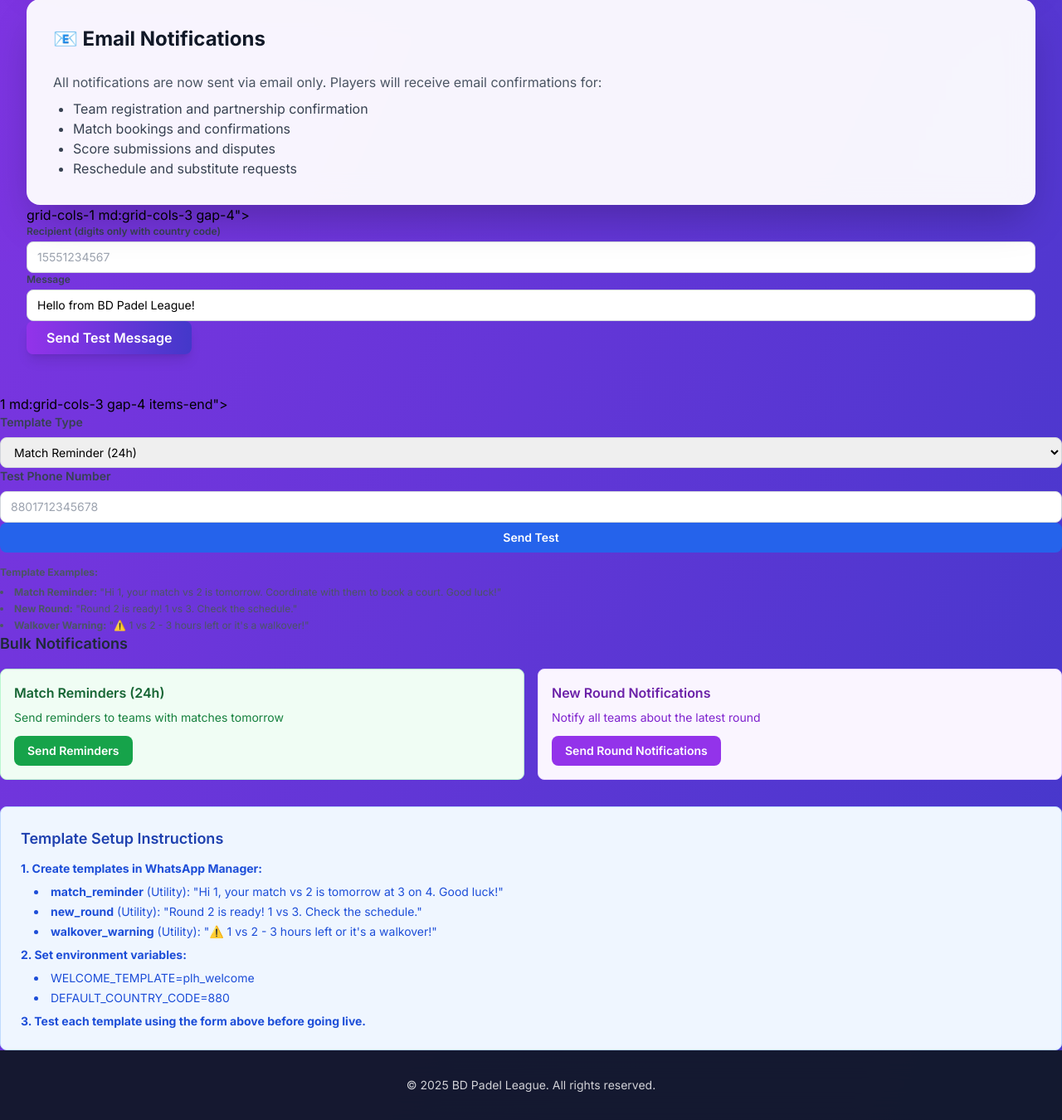
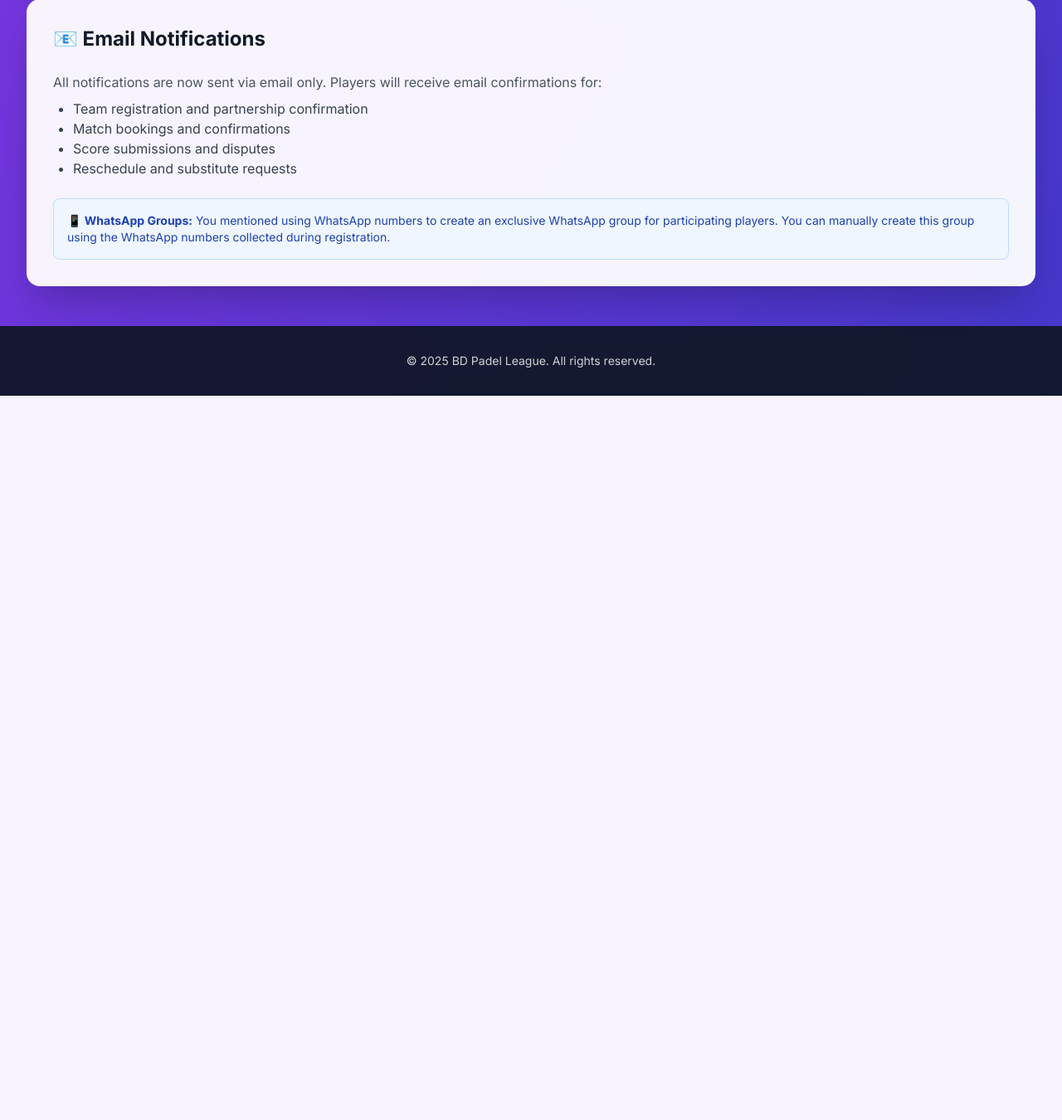
Before and after one commit to saadbd23/padel-league-hub, a Flask app: page /admin in a window 1280 px wide. Shown: the part 1529-2879 px from the top of the page at 83% size. After the commit the page ends 2006 px from the top, so only its background shows below. Run offline with Flask 3, Linux system fonts and the light colour scheme; the visitor is signed in with stand-in values (Sample User, id 1); data that the repository does not hold is empty; some libraries are stand-ins or nearby versions.

Commit message:
Assistant checkpoint: Fix admin page blank error
Assistant generated file changes:
- templates/admin.html: Remove WhatsApp notification sections that reference non-existent routes

---

User prompt:

the admin tab is showing up as blank

Replit-Commit-Author: Assistant
Replit-Commit-Session-Id: 49e602f9-13a2-4ac3-a188-2d20b63a4565

```diff
--- a/templates/admin.html
+++ b/templates/admin.html
@@ -477,96 +477,10 @@
       <li>Score submissions and disputes</li>
       <li>Reschedule and substitute requests</li>
     </ul>
-  </div>
-
-  <!-- Removed WhatsApp/SMS Test Section --> grid-cols-1 md:grid-cols-3 gap-4">
-      <div>
-        <label class="block text-xs font-semibold text-gray-700 mb-1">Recipient (digits only with country code)</label>
-        <input type="text" name="to_number" placeholder="15551234567" class="w-full px-3 py-2 border border-gray-300 rounded-lg focus:ring-2 focus:ring-purple-600 focus:border-transparent text-sm outline-none">
-      </div>
-      <div class="md:col-span-2">
-        <label class="block text-xs font-semibold text-gray-700 mb-1">Message</label>
-        <input type="text" name="message" value="Hello from BD Padel League!" class="w-full px-3 py-2 border border-gray-300 rounded-lg focus:ring-2 focus:ring-purple-600 focus:border-transparent text-sm outline-none">
-      </div>
-      <div class="md:col-span-3">
-        <button type="submit" class="bg-gradient-to-r from-purple-600 to-indigo-700 text-white px-6 py-2 rounded-lg font-semibold shadow-lg hover:shadow-xl transition-all duration-300">Send Test Message</button>
-      </div>
-    </form>
-  </div>
-
-  1 md:grid-cols-3 gap-4 items-end">
-          <div>
-            <label class="block text-sm font-semibold text-gray-700 mb-2">Template Type</label>
-            <select name="template_type" class="w-full px-3 py-2 border border-gray-300 rounded-lg text-sm">
-              <option value="match_reminder">Match Reminder (24h)</option>
-              <option value="new_round">New Round Notification</option>
-              <option value="walkover_warning">Walkover Warning</option>
-            </select>
-          </div>
-          <div>
-            <label class="block text-sm font-semibold text-gray-700 mb-2">Test Phone Number</label>
-            <input type="tel" name="test_phone" placeholder="8801712345678" class="w-full px-3 py-2 border border-gray-300 rounded-lg text-sm" required>
-          </div>
-          <div>
-            <button type="submit" class="w-full bg-blue-600 text-white px-4 py-2 rounded-lg text-sm font-semibold hover:bg-blue-700 transition-colors">
-              Send Test
-            </button>
-          </div>
-        </form>
-        <div class="mt-4 text-xs text-gray-600">
-          <p><strong>Template Examples:</strong></p>
-          <ul class="list-disc list-inside space-y-1 mt-2">
-            <li><strong>Match Reminder:</strong> "Hi {{1}}, your match vs {{2}} is tomorrow. Coordinate with them to book a court. Good luck!"</li>
-            <li><strong>New Round:</strong> "Round {{2}} is ready! {{1}} vs {{3}}. Check the schedule."</li>
-            <li><strong>Walkover Warning:</strong> "⚠️ {{1}} vs {{2}} - {{3}} hours left or it's a walkover!"</li>
-          </ul>
-        </div>
-      </div>
-    </div>
-
-    <!-- Bulk Notifications -->
-    <div class="mb-8">
-      <h4 class="text-lg font-semibold text-gray-800 mb-4">Bulk Notifications</h4>
-      <div class="grid grid-cols-1 md:grid-cols-2 gap-4">
-        <div class="bg-green-50 border border-green-200 rounded-lg p-4">
-          <h5 class="font-semibold text-green-800 mb-2">Match Reminders (24h)</h5>
-          <p class="text-sm text-green-700 mb-3">Send reminders to teams with matches tomorrow</p>
-          <form method="POST" action="{{ url_for('send_match_reminders') }}" class="inline">
-            <button type="submit" class="bg-green-600 text-white px-4 py-2 rounded-lg text-sm font-semibold hover:bg-green-700 transition-colors">
-              Send Reminders
-            </button>
-          </form>
-        </div>
-
-        <div class="bg-purple-50 border border-purple-200 rounded-lg p-4">
-          <h5 class="font-semibold text-purple-800 mb-2">New Round Notifications</h5>
-          <p class="text-sm text-purple-700 mb-3">Notify all teams about the latest round</p>
-          <form method="POST" action="{{ url_for('send_round_notifications') }}" class="inline">
-            <button type="submit" class="bg-purple-600 text-white px-4 py-2 rounded-lg text-sm font-semibold hover:bg-purple-700 transition-colors">
-              Send Round Notifications
-            </button>
-          </form>
-        </div>
-      </div>
-    </div>
-
-    <!-- Template Setup Instructions -->
-    <div class="bg-blue-50 border border-blue-200 rounded-lg p-6">
-      <h4 class="text-lg font-semibold text-blue-800 mb-3">Template Setup Instructions</h4>
-      <div class="text-sm text-blue-700 space-y-2">
-        <p><strong>1. Create templates in WhatsApp Manager:</strong></p>
-        <ul class="list-disc list-inside ml-4 space-y-1">
-          <li><strong>match_reminder</strong> (Utility): "Hi {{1}}, your match vs {{2}} is tomorrow at {{3}} on {{4}}. Good luck!"</li>
-          <li><strong>new_round</strong> (Utility): "Round {{2}} is ready! {{1}} vs {{3}}. Check the schedule."</li>
-          <li><strong>walkover_warning</strong> (Utility): "⚠️ {{1}} vs {{2}} - {{3}} hours left or it's a walkover!"</li>
-        </ul>
-        <p class="mt-3"><strong>2. Set environment variables:</strong></p>
-        <ul class="list-disc list-inside ml-4 space-y-1">
-          <li>WELCOME_TEMPLATE=plh_welcome</li>
-          <li>DEFAULT_COUNTRY_CODE=880</li>
-        </ul>
-        <p class="mt-3"><strong>3. Test each template using the form above before going live.</strong></p>
-      </div>
+    <div class="mt-6 p-4 bg-blue-50 border border-blue-200 rounded-lg">
+      <p class="text-sm text-blue-800">
+        <strong>📱 WhatsApp Groups:</strong> You mentioned using WhatsApp numbers to create an exclusive WhatsApp group for participating players. You can manually create this group using the WhatsApp numbers collected during registration.
+      </p>
     </div>
   </div>
 </div>
```
